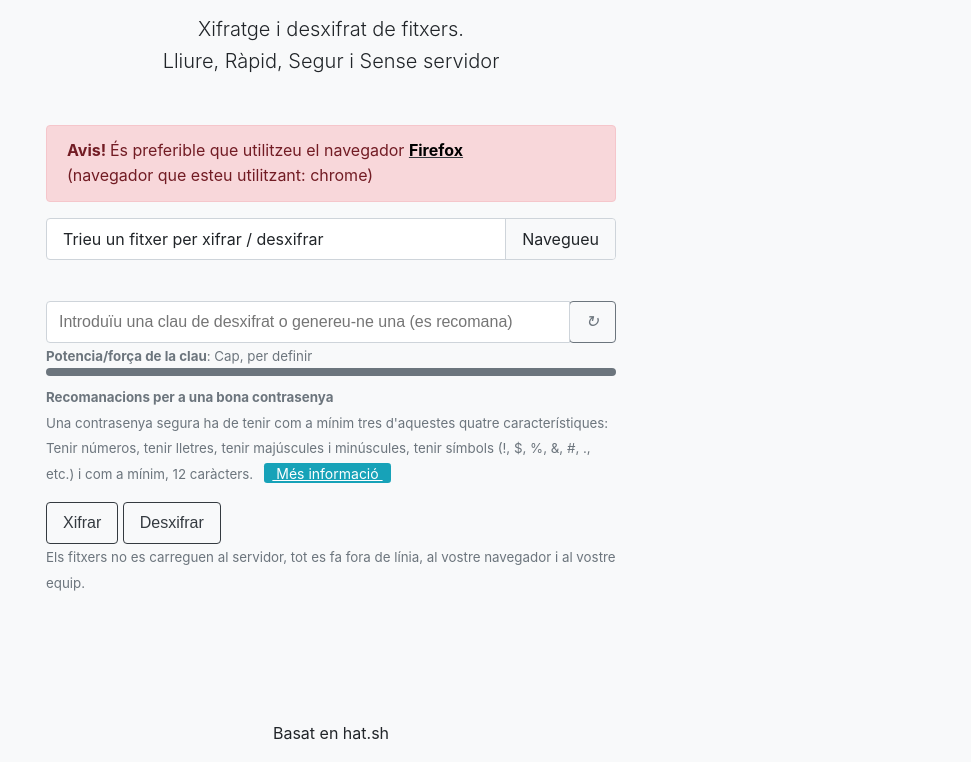
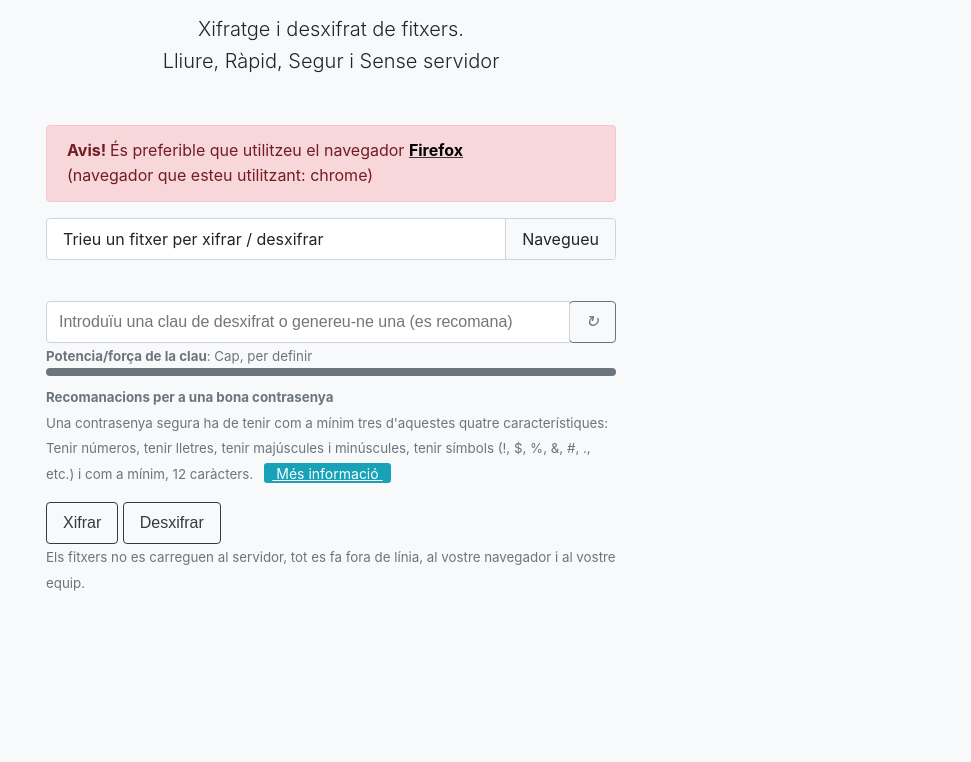
Before and after one commit to qmrcat/Xifreu_en_local, a website with bundled scripts: page index.html in a window 1280 px wide. Shown: the part 162-924 px from the top of the page, without its empty margins (309-1280 px from the left). After the commit the page ends 899 px from the top, so only its background shows below. Built offline with nearby package versions, Linux system fonts and the light colour scheme.

Commit message:
Modificacions menors

```diff
--- a/index.html
+++ b/index.html
@@ -160,7 +160,6 @@
     <div class="container">
       <div class="row">
         <div class="col">
-          <p>Basat en <a href="https://hat.sh/" class="text-dark">hat.sh</a></p>
         </div>
       </div>
     </div>
```
Also changed, not shown: README.md.
